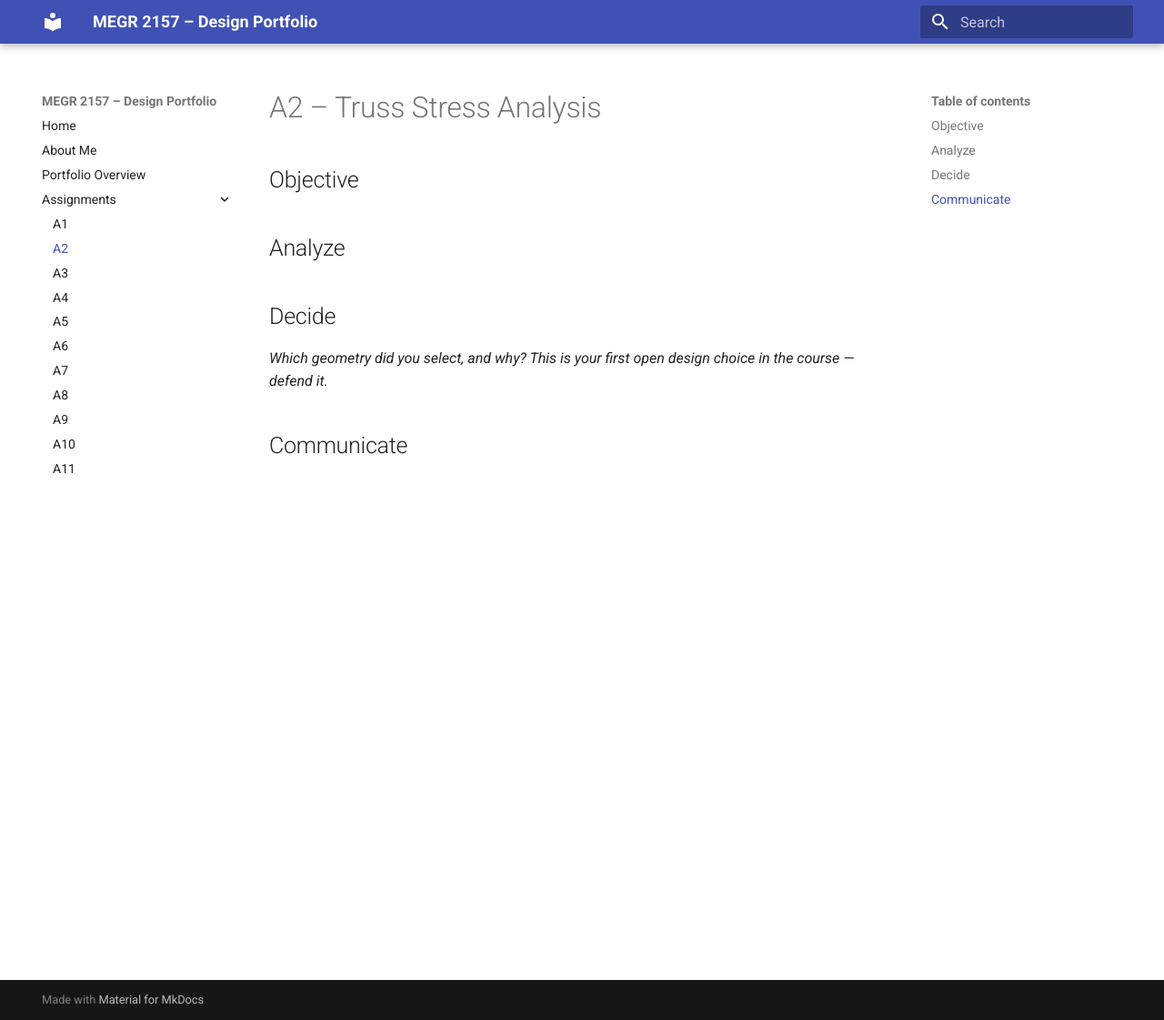
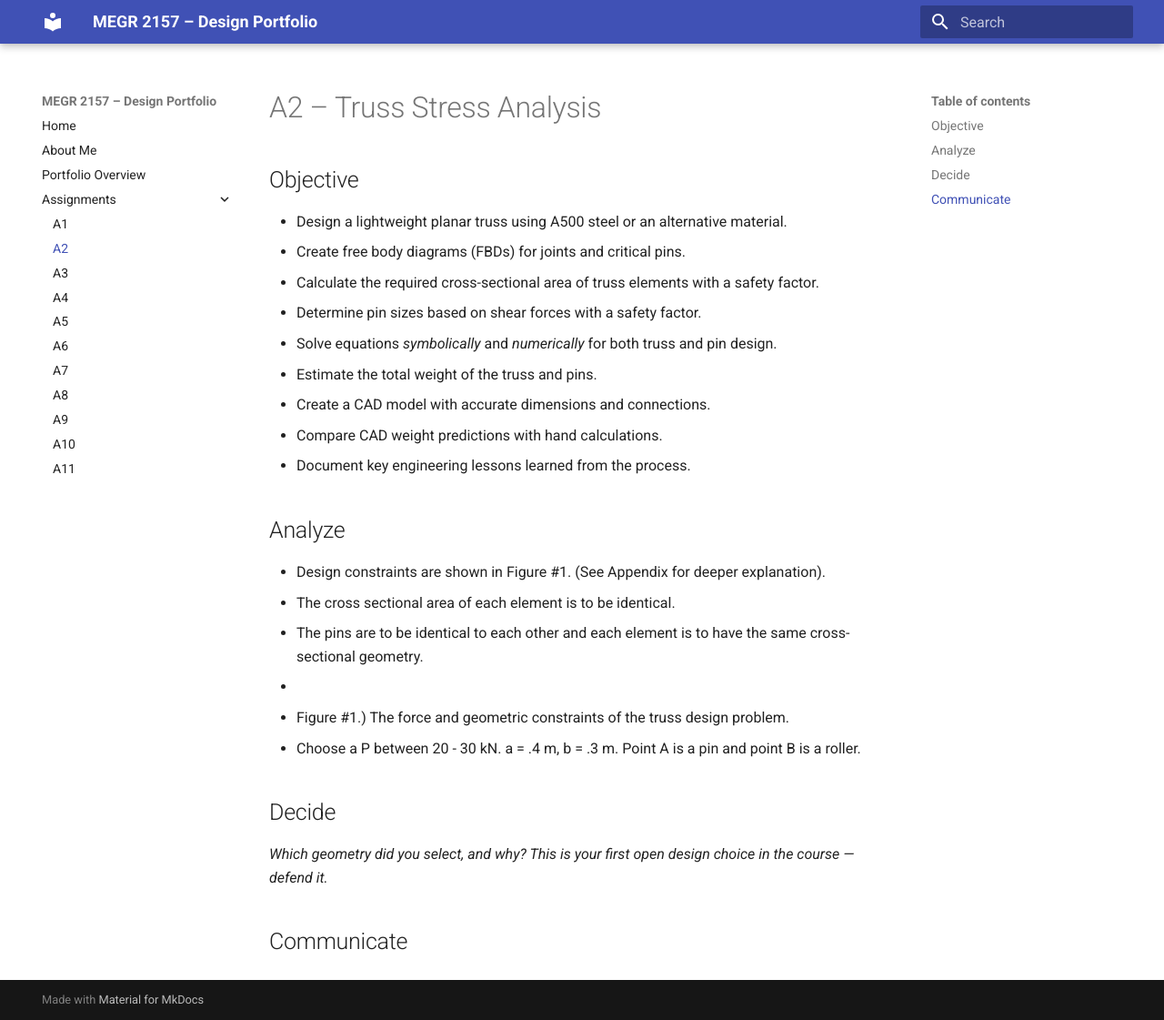
Before and after one commit to SaeedMalik7/megr2157-portfolio, an MkDocs documentation site: the page built from docs/assignments/A02/index.md, in a window 1280 px wide and 1121 px high. Shown: the whole window at 91% size. Built offline with MkDocs 1.6.1 and Material for MkDocs 9.7.7, drawn with Linux system fonts in a browser that asks for light colours.

Commit message:
Enhance A2 assignment details for truss analysis
Expanded the objective section with detailed tasks for the truss stress analysis assignment. Added design constraints and clarified the geometry selection process.

```diff
--- a/docs/assignments/A02/index.md
+++ b/docs/assignments/A02/index.md
@@ -1,11 +1,23 @@
 # A2 – Truss Stress Analysis
 
 ## Objective
-
+- Design a lightweight planar truss using A500 steel or an alternative material.
+- Create free body diagrams (FBDs) for joints and critical pins.
+- Calculate the required cross-sectional area of truss elements with a safety factor.
+- Determine pin sizes based on shear forces with a safety factor.
+- Solve equations *symbolically* and *numerically* for both truss and pin design.
+- Estimate the total weight of the truss and pins.
+- Create a CAD model with accurate dimensions and connections.
+- Compare CAD weight predictions with hand calculations.
+- Document key engineering lessons learned from the process.
 
 ## Analyze
-
-
+- Design constraints are shown in Figure #1. (See Appendix for deeper explanation).
+- The cross sectional area of each element is to be identical.
+- The pins are to be identical to each other and each element is to have the same cross-sectional geometry.
+-
+- Figure #1.) The force and geometric constraints of the truss design problem.
+- Choose a P between 20 - 30 kN. a = .4 m, b = .3 m. Point A is a pin and point B is a roller.
 ## Decide
 _Which geometry did you select, and why? This is your first open design choice in the course — defend it._
 
```
